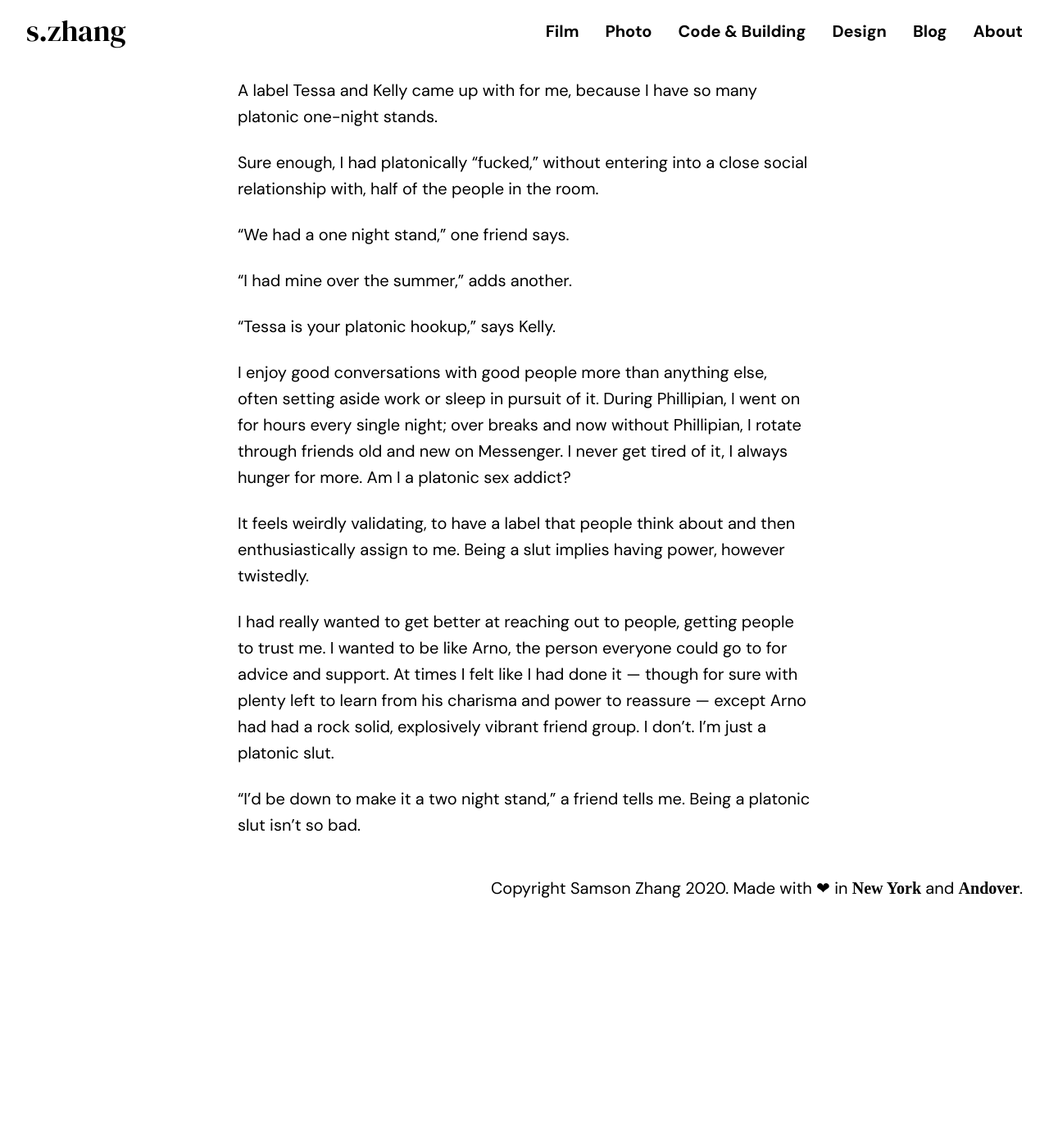
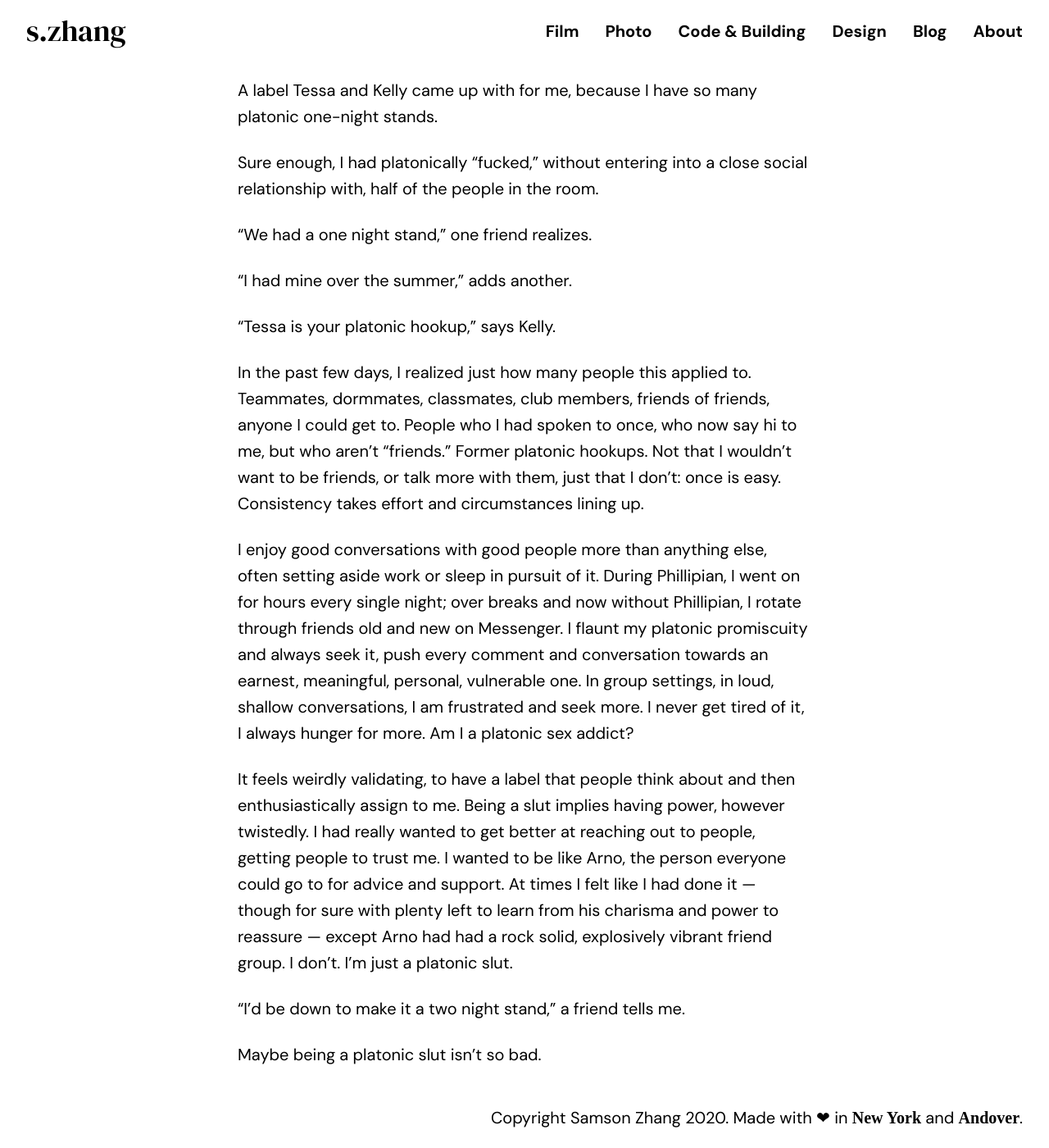
Before and after one commit to wwsalmon/portfolio, a Jekyll site: the page built from _posts/2020-02-22-platonic-slut.md, in a window 1280 px wide and 1400 px high, scrolled down 413 px. Shown: the whole window at 82% size. Built offline with Jekyll 4.4.1, drawn with Linux system fonts in a browser that asks for light colours; some web fonts are replaced; before the commit the page ends 1533 px from its top, so only the background shows below that.

Commit message:
updates to "platonic slut"

```diff
--- a/_posts/2020-02-22-platonic-slut.md
+++ b/_posts/2020-02-22-platonic-slut.md
@@ -9,16 +9,18 @@ A label Tessa and Kelly came up with for me, because I have so many platonic one
 
 Sure enough, I had platonically “fucked,” without entering into a close social relationship with, half of the people in the room.
 
-“We had a one night stand,” one friend says.
+“We had a one night stand,” one friend realizes.
 
 “I had mine over the summer,” adds another.
 
 “Tessa is your platonic hookup,” says Kelly.
 
-I enjoy good conversations with good people more than anything else, often setting aside work or sleep in pursuit of it. During Phillipian, I went on for hours every single night; over breaks and now without Phillipian, I rotate through friends old and new on Messenger. I never get tired of it, I always hunger for more. Am I a platonic sex addict?
+In the past few days, I realized just how many people this applied to. Teammates, dormmates, classmates, club members, friends of friends, anyone I could get to. People who I had spoken to once, who now say hi to me, but who aren't "friends." Former platonic hookups. Not that I wouldn't want to be friends, or talk more with them, just that I don't: once is easy. Consistency takes effort and circumstances lining up.
 
-It feels weirdly validating, to have a label that people think about and then enthusiastically assign to me. Being a slut implies having power, however twistedly.
+I enjoy good conversations with good people more than anything else, often setting aside work or sleep in pursuit of it. During Phillipian, I went on for hours every single night; over breaks and now without Phillipian, I rotate through friends old and new on Messenger. I flaunt my platonic promiscuity and always seek it, push every comment and conversation towards an earnest, meaningful, personal, vulnerable one. In group settings, in loud, shallow conversations, I am frustrated and seek more. I never get tired of it, I always hunger for more. Am I a platonic sex addict?
 
-I had really wanted to get better at reaching out to people, getting people to trust me. I wanted to be like Arno, the person everyone could go to for advice and support. At times I felt like I had done it — though for sure with plenty left to learn from his charisma and power to reassure — except Arno had had a rock solid, explosively vibrant friend group. I don’t. I’m just a platonic slut.
+It feels weirdly validating, to have a label that people think about and then enthusiastically assign to me. Being a slut implies having power, however twistedly. I had really wanted to get better at reaching out to people, getting people to trust me. I wanted to be like Arno, the person everyone could go to for advice and support. At times I felt like I had done it — though for sure with plenty left to learn from his charisma and power to reassure — except Arno had had a rock solid, explosively vibrant friend group. I don’t. I’m just a platonic slut.
 
-“I’d be down to make it a two night stand,” a friend tells me. Being a platonic slut isn’t so bad.
+“I’d be down to make it a two night stand,” a friend tells me.
+
+Maybe being a platonic slut isn’t so bad.
```
